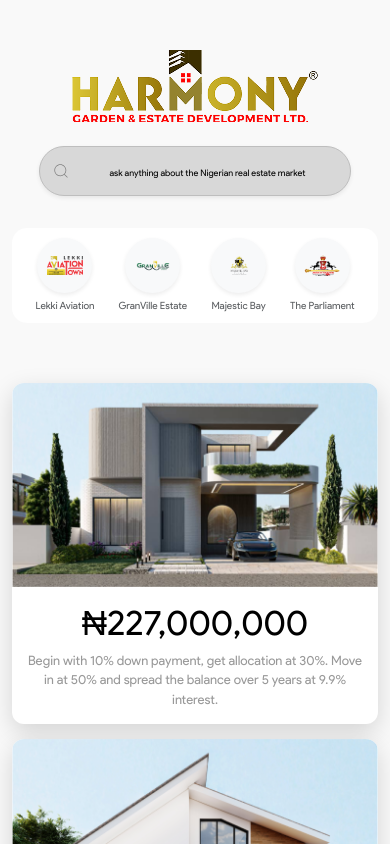
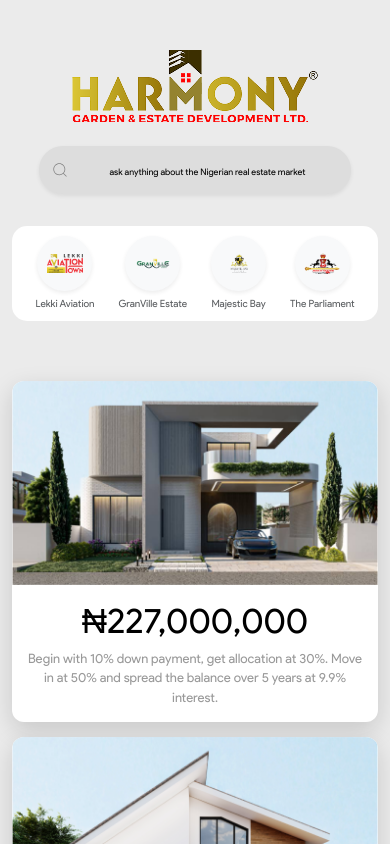
Before and after one commit to 3llack/harmonygardenai, a React (Vite) app: page / in a window 390 px wide. Shown: the top 844 px of the page. Built offline with nearby package versions, Linux system fonts and the light colour scheme.

Commit message:
mobile fixes 2

```diff
--- a/src/App.css
+++ b/src/App.css
@@ -154,10 +154,10 @@
 /* Optional: smaller text on mobile */
 @media (max-width: 450px) {
   body{
-    background-color: #f9f9f9 !important;
+    background-color: #EBEBEB !important;
   }
   .nav_hero{
-    background-color: #f9f9f9 !important;
+    background-color: #EBEBEB !important;
   }
 
   .logos {
@@ -166,7 +166,7 @@
     padding: 10px !important;
   }
 
-  .input_section{ background-color: #d8d8d8;}
+  .input_section{ background-color: #ddd; border: none !important;}
   .input_section::placeholder{ color: #000; font-size: 9px; }
 }
 
```
